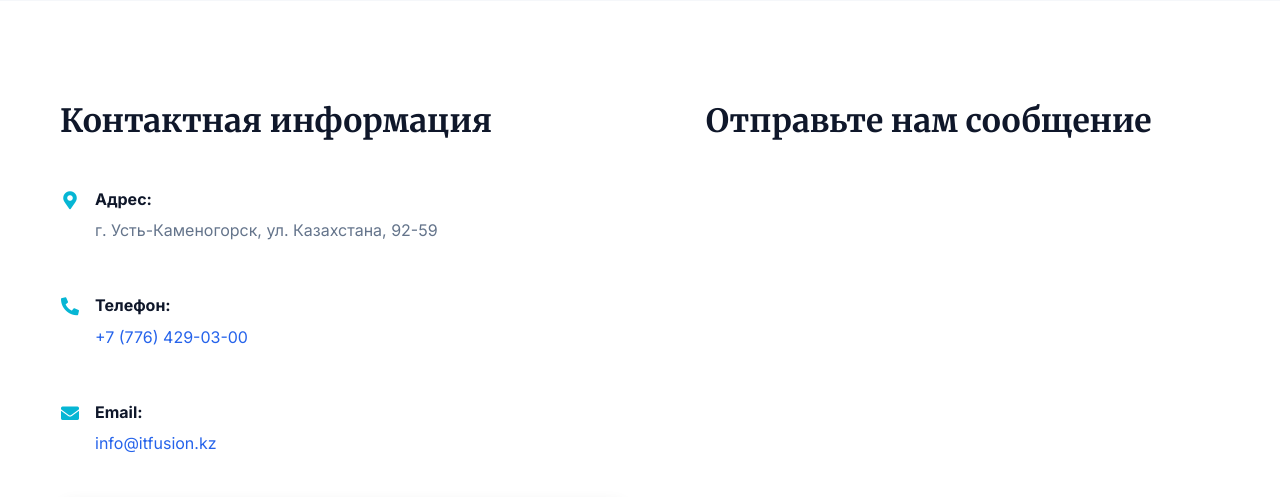
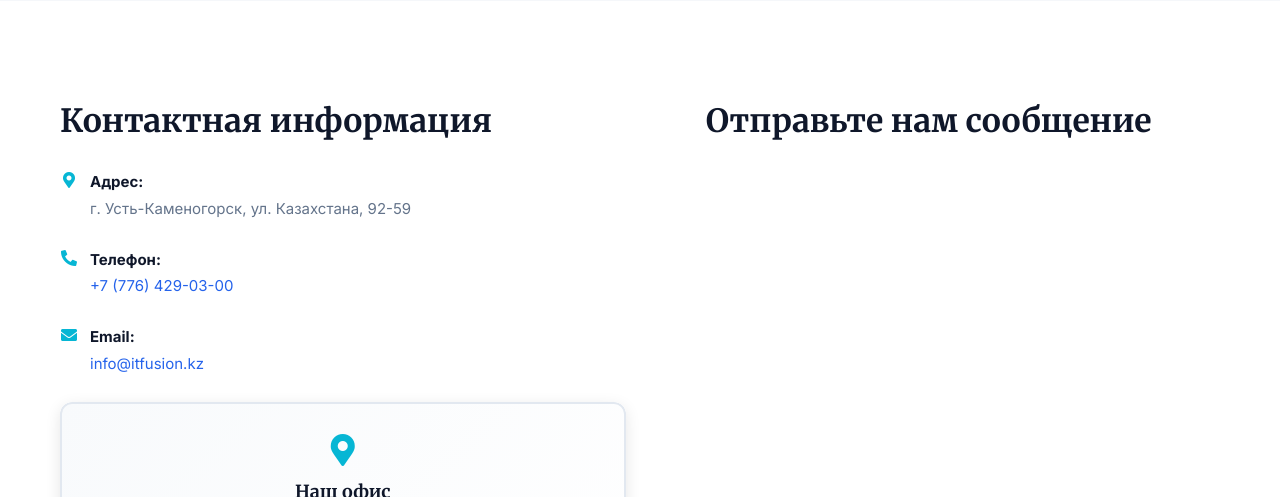
Before and after one commit to adthxkz/itfusionsite, a PHP site: page /contact.php in a window 1280 px wide. Shown: the part 512-1009 px from the top of the page. Run offline with PHP 8.4, Linux system fonts and the light colour scheme; some libraries are stand-ins or nearby versions.

Commit message:
Кардинально уменьшены отступы в контактной информации и заменена карта на надежный блок с адресом

```diff
--- a/contact.php
+++ b/contact.php
@@ -43,13 +43,15 @@
                     </div>
 
                     <div class="contact-map">
-                        <div class="map-container">
-                            <iframe src="https://2gis.kz/ust_kamenogorsk/geo/82.628175%2C49.948033%2F16?queryState=center%2F82.628175%2C49.948033%2Fzoom%2F16" width="100%" height="300" frameborder="0" style="border-radius: 12px; border: 1px solid #e2e8f0;"></iframe>
-                        </div>
-                        <div class="map-link">
-                            <a href="https://2gis.kz/ust_kamenogorsk/search/%D0%9A%D0%B0%D0%B7%D0%B0%D1%85%D1%81%D1%82%D0%B0%D0%BD%D0%B0%2092" target="_blank" class="button button-secondary" style="margin-top: 15px; display: inline-block;">
-                                <i class="fas fa-map-marker-alt"></i> Открыть в 2ГИС
-                            </a>
+                        <div class="map-placeholder">
+                            <div class="map-content">
+                                <i class="fas fa-map-marker-alt"></i>
+                                <h4>Наш офис</h4>
+                                <p>г. Усть-Каменогорск<br>ул. Казахстана, 92-59</p>
+                                <a href="https://2gis.kz/ust_kamenogorsk/search/%D0%9A%D0%B0%D0%B7%D0%B0%D1%85%D1%81%D1%82%D0%B0%D0%BD%D0%B0%2092" target="_blank" class="button button-primary">
+                                    <i class="fas fa-external-link-alt"></i> Построить маршрут
+                                </a>
+                            </div>
                         </div>
                     </div>
                 </div>
--- a/css/custom.css
+++ b/css/custom.css
@@ -6,27 +6,27 @@
 }
 
 .contact-info-col h3 {
-    margin-bottom: 30px;
+    margin-bottom: 20px;
     color: var(--color-text-primary);
 }
 
 .contact-item {
     display: flex;
     align-items: flex-start;
-    margin-bottom: 20px;
-    padding: 15px 0;
+    margin-bottom: 12px;
+    padding: 8px 0;
 }
 
 .contact-item:last-of-type {
-    margin-bottom: 30px;
+    margin-bottom: 20px;
 }
 
 .contact-item i {
-    font-size: 18px;
+    font-size: 16px;
     color: var(--color-accent);
-    margin-right: 15px;
-    margin-top: 5px;
-    width: 20px;
+    margin-right: 12px;
+    margin-top: 3px;
+    width: 18px;
     text-align: center;
     flex-shrink: 0;
 }
@@ -39,15 +39,15 @@
     display: block;
     font-weight: 700;
     color: var(--color-text-primary);
-    margin-bottom: 5px;
-    font-size: 16px;
+    margin-bottom: 3px;
+    font-size: 15px;
 }
 
 .contact-item p {
     margin: 0;
-    font-size: 16px;
+    font-size: 15px;
     color: var(--color-text-secondary);
-    line-height: 1.5;
+    line-height: 1.4;
 }
 
 .contact-item a {
@@ -60,7 +60,7 @@
 }
 
 .contact-map {
-    margin-top: 30px;
+    margin-top: 20px;
     border-radius: 12px;
     overflow: hidden;
     box-shadow: 0 4px 15px rgba(0, 0, 0, 0.1);
@@ -72,23 +72,45 @@
     min-height: 300px;
 }
 
-.map-container {
-    background-color: #f8fafc;
+.map-placeholder {
+    background: linear-gradient(135deg, var(--color-light-gray) 0%, #ffffff 100%);
+    border: 2px solid #e2e8f0;
     border-radius: 12px;
-    overflow: hidden;
+    padding: 30px;
+    text-align: center;
+    min-height: 200px;
+    display: flex;
+    align-items: center;
+    justify-content: center;
 }
 
-.map-link {
-    text-align: center;
-    padding: 15px 0 0 0;
+.map-content i.fa-map-marker-alt {
+    font-size: 32px;
+    color: var(--color-accent);
+    margin-bottom: 15px;
+    display: block;
 }
 
-.map-link .button {
-    font-size: 14px;
-    padding: 12px 25px;
+.map-content h4 {
+    font-size: 18px;
+    font-weight: 700;
+    color: var(--color-text-primary);
+    margin: 0 0 10px 0;
 }
 
-.map-link .button i {
+.map-content p {
+    font-size: 16px;
+    color: var(--color-text-secondary);
+    margin: 0 0 20px 0;
+    line-height: 1.5;
+}
+
+.map-content .button {
+    font-size: 14px;
+    padding: 10px 20px;
+}
+
+.map-content .button i {
     margin-right: 8px;
 }
 
@@ -100,17 +122,23 @@
     }
 
     .contact-map {
-        margin-top: 40px;
+        margin-top: 30px;
     }
 }
 
 @media screen and (max-width: 768px) {
     .contact-item {
-        margin-bottom: 15px;
-        padding: 10px 0;
+        margin-bottom: 10px;
+        padding: 8px 0;
     }
 
-    .contact-map iframe {
-        min-height: 250px;
+    .map-placeholder {
+        padding: 25px 20px;
+        min-height: 180px;
+    }
+
+    .map-content .button {
+        padding: 8px 16px;
+        font-size: 13px;
     }
 }
```
